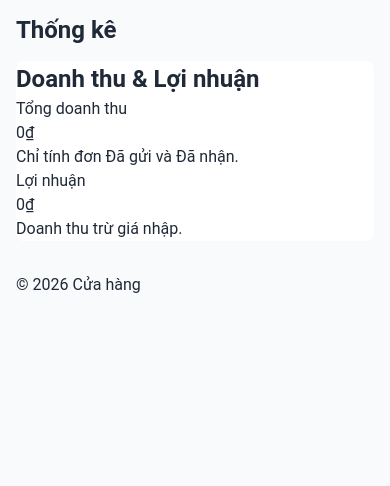
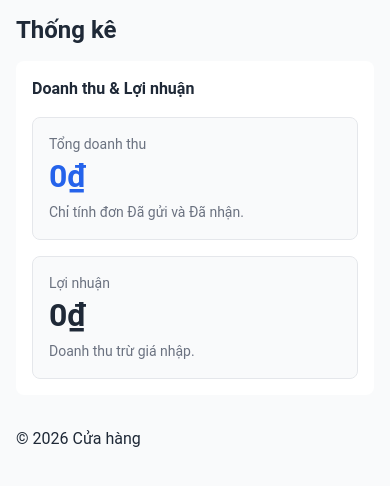
Before and after one commit to DangTAnh/StrWb, a Flask app: page /admin/stats in a window 390 px wide. Shown: the top 486 px of the page. Run offline with Flask 3, Linux system fonts and the light colour scheme; the visitor is signed in with stand-in values (Sample User, id 1); data that the repository does not hold is empty; some libraries are stand-ins or nearby versions.

Commit message:
feat(08-admin-stats-01): dashboard 'Thống kê' nav (no badge) + Phase 8 CSS stat classes
- dashboard.html: add .nav-group 'Thống kê' link -> url_for('admin.stats') between
  'Đơn hàng' and logout-form; no badge (no single scalar count represents stats page)
- style.css: append Phase 8 section with 9 stat classes (.stats-group,
  .stats-group-title, .stats-grid, .stat-card, .stat-label, .stat-value,
  .stat-value--display, .stat-value--accent=#2563EB, .stat-hint, .stat-note=#B45309)
  + 3 media queries (768/1200/480); .stat-value--accent used only on revenue
- Deliberately omit .status-breakdown/.badge-neutral (belongs to 08-02 orders section)

```diff
--- a/app/static/css/style.css
+++ b/app/static/css/style.css
@@ -489,3 +489,19 @@ button.link-danger:hover { text-decoration: underline; }
 .order-progress li.is-current .dot { background: #2563EB; box-shadow: 0 0 0 3px #DBEAFE; }
 .order-progress li.is-current { color: #1F2937; font-weight: 600; }
 .order-terminal { color: #6B7280; }
+
+/* ============ Phase 8: Admin stats ============ */
+.stats-group { padding: 24px; }
+.stats-group + .stats-group { border-top: 1px solid #E5E7EB; }  /* first section: no border */
+.stats-group-title { font-size: 16px; font-weight: 600; margin-bottom: 16px; }
+.stats-grid { display: grid; grid-template-columns: 1fr; gap: 16px; }
+@media (min-width: 768px) { .stats-grid { grid-template-columns: repeat(2, 1fr); } }
+@media (min-width: 1200px) { .stats-grid { grid-template-columns: repeat(3, 1fr); } }
+.stat-card { background: #F9FAFB; border: 1px solid #E5E7EB; border-radius: 8px; padding: 16px; }
+.stat-label { font-size: 14px; color: #6B7280; }
+.stat-value { font-size: 24px; font-weight: 600; line-height: 1.2; color: #1F2937; font-variant-numeric: tabular-nums; margin-top: 4px; }
+.stat-value--display { font-size: 32px; line-height: 1.1; }
+.stat-value--accent { color: #2563EB; }  /* revenue only; profit stays #1F2937 to avoid misreading negatives */
+.stat-hint { font-size: 14px; color: #6B7280; margin-top: 8px; }
+.stat-note { font-size: 14px; color: #B45309; margin-top: 8px; }  /* NEW hex, AA 4.7:1 on #F9FAFB */
+@media (max-width: 480px) { .stats-group { padding: 16px; } }
--- a/app/templates/admin/dashboard.html
+++ b/app/templates/admin/dashboard.html
@@ -12,6 +12,9 @@
       <a href="{{ url_for('admin.orders') }}">Đơn hàng</a>
       {% if orders_count > 0 %}<span class="badge">{{ orders_count }}</span>{% else %}<span class="badge">Chưa có đơn</span>{% endif %}
     </div>
+    <div class="nav-group">
+      <a href="{{ url_for('admin.stats') }}">Thống kê</a>
+    </div>
     <div class="nav-group logout-form">
       <form method="post" action="{{ url_for('auth.logout') }}">
         <input type="hidden" name="csrf_token" value="{{ csrf_token() }}">
```
